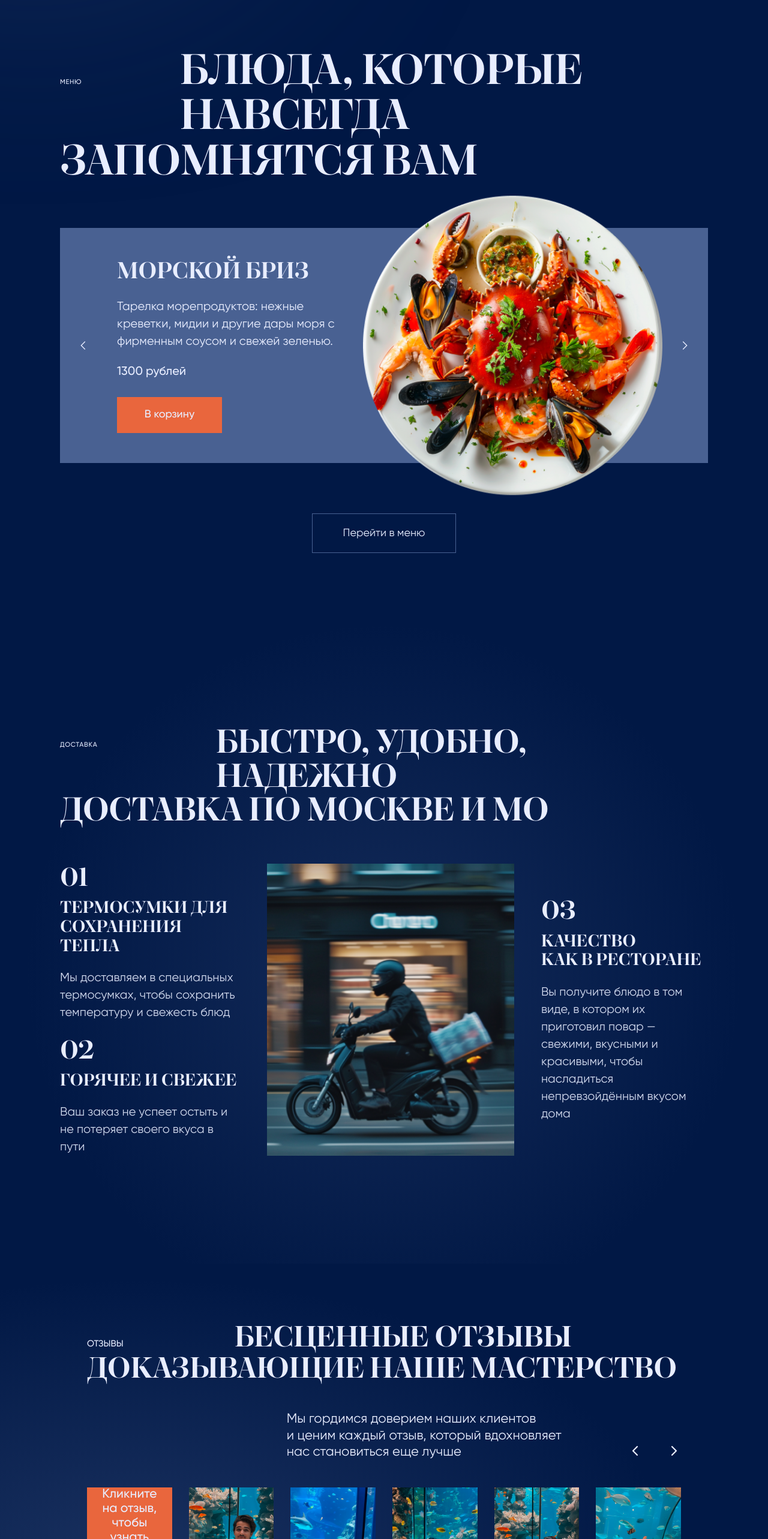
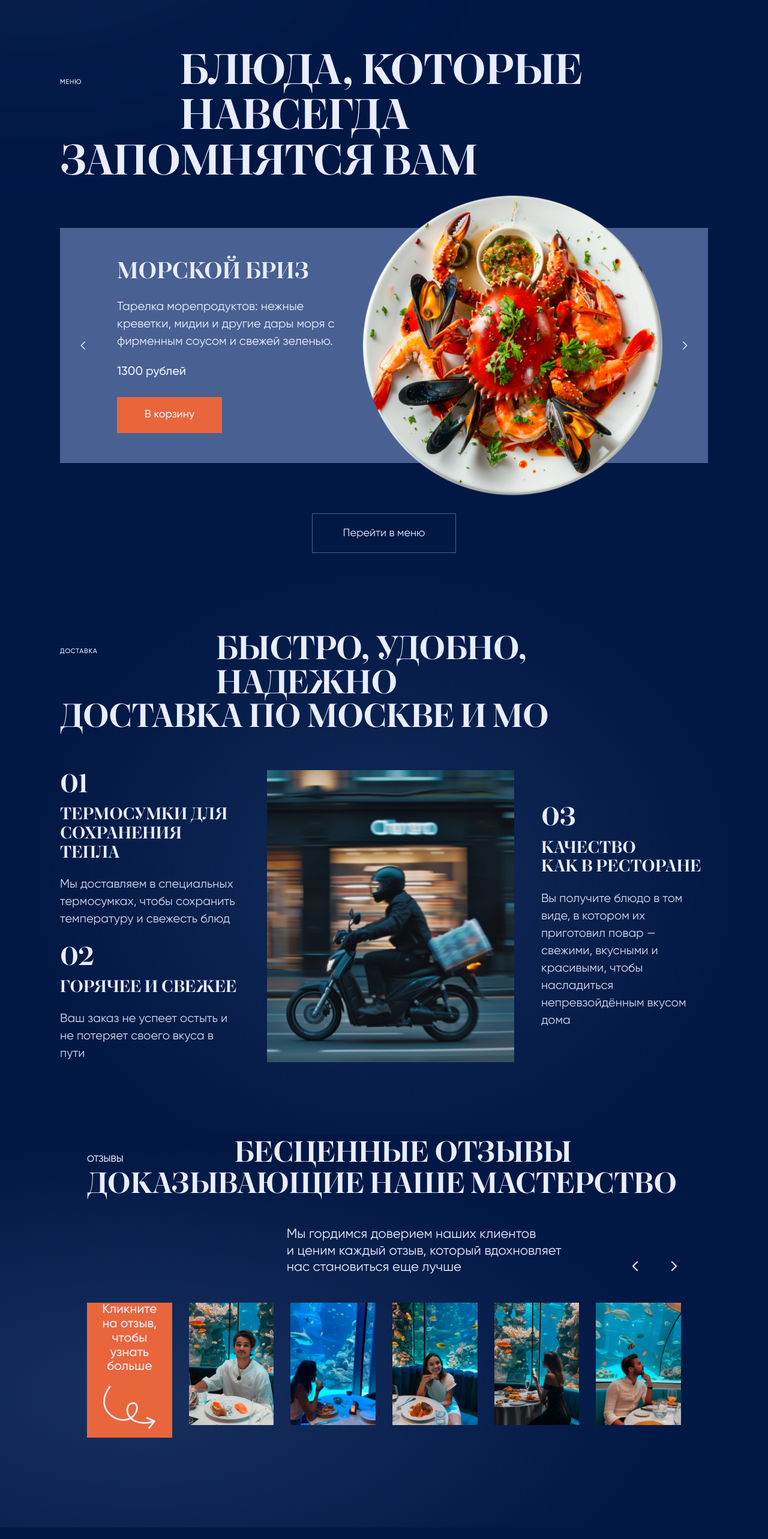
Before and after one commit to kannell1/AQUARIM, a Next.js app: page / in a window 1280 px wide. Shown: the part 1571-4137 px from the top of the page at 60% size. Built offline with nearby package versions, Linux system fonts and the light colour scheme.

Commit message:
Уменьшила расстояние между блоками

```diff
--- a/components/DeliverySection.tsx
+++ b/components/DeliverySection.tsx
@@ -10,7 +10,7 @@ export function DeliverySection() {
     <section
       id="delivery"
       aria-labelledby="delivery-heading"
-      className="relative mx-auto w-[calc(100%-32px)] max-w-[1660px] scroll-mt-[40px] pb-[100px] pt-[86px] sm:w-[calc(100%-48px)] sm:pt-[100px] lg:w-[calc(100%-96px)] lg:pb-[120px] lg:pt-[116px] xl:w-[calc(100%-200px)]"
+      className="relative mx-auto w-[calc(100%-32px)] max-w-[1660px] scroll-mt-[40px] pb-[55px] pt-[45px] sm:w-[calc(100%-48px)] sm:pt-[55px] lg:w-[calc(100%-96px)] lg:pb-[60px] lg:pt-[55px] xl:w-[calc(100%-200px)]"
     >
       {/* Светлое пятно на тёмно-синем фоне — из палитры макета. */}
       <div
--- a/components/DishesSection.tsx
+++ b/components/DishesSection.tsx
@@ -55,7 +55,7 @@ export function DishesSection() {
     <section
       id="menu"
       aria-labelledby="dishes-heading"
-      className="relative mx-auto w-[calc(100%-32px)] max-w-[1660px] scroll-mt-[40px] pb-[140px] pt-[12px] sm:w-[calc(100%-48px)] sm:pb-[160px] lg:w-[calc(100%-96px)] xl:w-[calc(100%-200px)] lg:pb-[170px]"
+      className="relative mx-auto w-[calc(100%-32px)] max-w-[1660px] scroll-mt-[40px] pb-[70px] pt-[12px] sm:w-[calc(100%-48px)] sm:pb-[80px] lg:w-[calc(100%-96px)] xl:w-[calc(100%-200px)] lg:pb-[75px]"
     >
       {/* Маленькая подпись слева и заголовок в две строки — по макету. */}
       <div className="flex flex-col gap-[18px] lg:flex-row lg:items-baseline lg:gap-[78px]">
--- a/components/ReviewsSection.tsx
+++ b/components/ReviewsSection.tsx
@@ -55,7 +55,7 @@ export function ReviewsSection() {
     <section
       id="reviews"
       aria-labelledby="reviews-heading"
-      className="relative isolate scroll-mt-[50px] pb-[120px] pt-[100px] lg:pb-[150px] lg:pt-[157px]"
+      className="relative isolate scroll-mt-[50px] pb-[120px] pt-[60px] lg:pb-[150px] lg:pt-[65px]"
     >
       {/* Мягкий синий градиент — только цвета из исходного макета. */}
       <div
```
